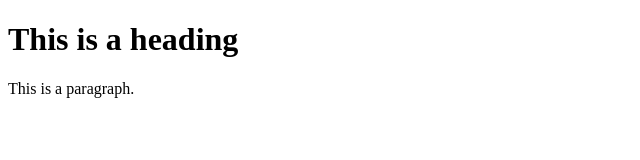
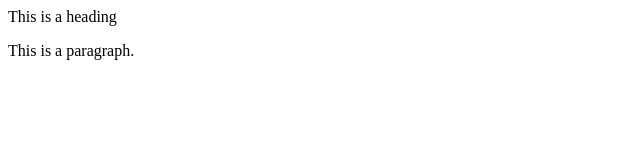
Before and after one commit to shazib96/Actions, a plain HTML site: page index.html in a window 1280 px wide. Shown: the whole page, without its empty margins (0-640 px from the left). Drawn offline with Linux system fonts and the light colour scheme.

Commit message:
Update index.html

```diff
--- a/index.html
+++ b/index.html
@@ -3,7 +3,7 @@
 <title>HTML Tutorial</title>
 <body>
 
-<h1>This is a heading</h1>
+This is a heading</h1>
 <p>This is a paragraph.</p>
 
 </body>
```
